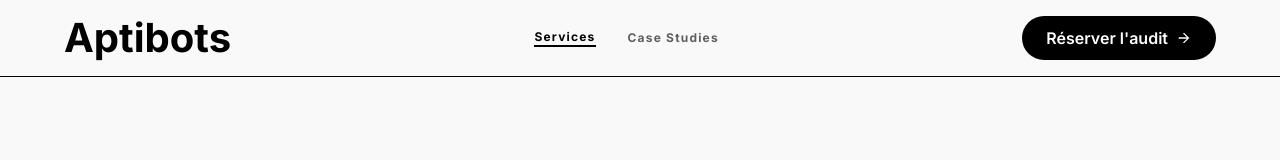
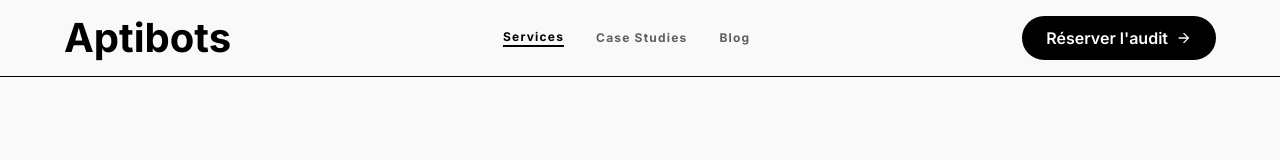
Before and after one commit to armandhespel-coder/aptibots-site, a website: page public/services.html in a window 1280 px wide. Shown: the top 160 px of the page. Drawn offline with nearby package versions, Linux system fonts and the light colour scheme; files that its build step writes are made by us from their sources.

Commit message:
Add Blog link to nav on all pages

```diff
--- a/public/case-studies.html
+++ b/public/case-studies.html
@@ -65,6 +65,7 @@
 <div class="hidden md:flex gap-8 items-center">
 <a class="text-secondary dark:text-on-secondary-container hover:opacity-70 transition-opacity font-label-caps text-label-caps" href="/services">Services</a>
 <a class="text-primary dark:text-on-background font-bold border-b-2 border-primary hover:opacity-70 transition-opacity font-label-caps text-label-caps" href="/case-studies">Case Studies</a>
+<a class="text-secondary dark:text-on-secondary-container hover:opacity-70 transition-opacity font-label-caps text-label-caps" href="/blog">Blog</a>
 </div>
 <div class="hidden md:block">
 <a class="bg-primary text-on-primary px-6 py-3 rounded-full font-button-text text-button-text flex items-center gap-2 hover:bg-surface-tint hover:scale-[1.02] active:scale-[0.98] transition-all duration-300" href="/contact">
@@ -81,6 +82,7 @@
 <a class="font-label-caps text-label-caps text-secondary border-b border-primary/20 pb-4" href="/services">Services</a>
 <a class="font-label-caps text-label-caps text-secondary border-b border-primary/20 pb-4" href="/propos">À Propos</a>
 <a class="font-label-caps text-label-caps text-primary border-b border-primary/20 pb-4" href="/case-studies">Case Studies</a>
+<a class="font-label-caps text-label-caps text-secondary border-b border-primary/20 pb-4" href="/blog">Blog</a>
 <a class="bg-primary text-on-primary font-button-text text-button-text rounded-full px-6 py-4 flex items-center justify-center gap-2 mt-4" href="/contact">
                 Réserver l'audit
                 <svg class="material-symbols-outlined" fill="currentColor" viewBox="0 -960 960 960" xmlns="http://www.w3.org/2000/svg"><path d="M647-440H160v-80h487L423-744l57-56 320 320-320 320-57-56 224-224Z"/></svg>
--- a/public/confidentialite.html
+++ b/public/confidentialite.html
@@ -45,6 +45,7 @@
 <div class="hidden md:flex gap-gutter items-center">
 <a class="font-label-caps text-label-caps text-secondary hover:opacity-70 transition-opacity" href="/services">Services</a>
 <a class="font-label-caps text-label-caps text-secondary hover:opacity-70 transition-opacity" href="/case-studies">Case Studies</a>
+<a class="font-label-caps text-label-caps text-secondary hover:opacity-70 transition-opacity" href="/blog">Blog</a>
 </div>
 <a class="hidden md:flex bg-primary text-on-primary font-button-text text-button-text rounded-full px-6 py-3 items-center gap-2" href="/contact">
             Réserver l'audit
@@ -59,6 +60,7 @@
 <a class="font-label-caps text-label-caps text-secondary border-b border-primary/20 pb-4" href="/services">Services</a>
 <a class="font-label-caps text-label-caps text-secondary border-b border-primary/20 pb-4" href="/propos">À Propos</a>
 <a class="font-label-caps text-label-caps text-secondary border-b border-primary/20 pb-4" href="/case-studies">Case Studies</a>
+<a class="font-label-caps text-label-caps text-secondary border-b border-primary/20 pb-4" href="/blog">Blog</a>
 <a class="bg-primary text-on-primary font-button-text text-button-text rounded-full px-6 py-4 flex items-center justify-center gap-2 mt-4" href="/contact">
                 Réserver l'audit
                 <svg class="material-symbols-outlined" fill="currentColor" viewBox="0 -960 960 960" xmlns="http://www.w3.org/2000/svg"><path d="M647-440H160v-80h487L423-744l57-56 320 320-320 320-57-56 224-224Z"/></svg>
--- a/public/contact.html
+++ b/public/contact.html
@@ -61,6 +61,7 @@
 <nav class="hidden md:flex gap-8 items-center">
 <a class="font-label-caps text-label-caps text-secondary hover:opacity-70 transition-opacity" href="/services">Services</a>
 <a class="font-label-caps text-label-caps text-secondary hover:opacity-70 transition-opacity" href="/case-studies">Case Studies</a>
+<a class="font-label-caps text-label-caps text-secondary hover:opacity-70 transition-opacity" href="/blog">Blog</a>
 </nav>
 <!-- Primary Action as a minimalist pill button per brand guide -->
 <a class="hidden md:flex bg-primary text-on-primary rounded-full px-6 py-2 items-center gap-2 font-button-text text-button-text hover:bg-surface-tint transition-all duration-300 group" href="/contact">
@@ -75,6 +76,7 @@
 <a class="font-label-caps text-label-caps text-secondary border-b border-primary/20 pb-4" href="/services">Services</a>
 <a class="font-label-caps text-label-caps text-secondary border-b border-primary/20 pb-4" href="/propos">À Propos</a>
 <a class="font-label-caps text-label-caps text-secondary border-b border-primary/20 pb-4" href="/case-studies">Case Studies</a>
+<a class="font-label-caps text-label-caps text-secondary border-b border-primary/20 pb-4" href="/blog">Blog</a>
 <a class="bg-primary text-on-primary font-button-text text-button-text rounded-full px-6 py-4 flex items-center justify-center gap-2 mt-4" href="/contact">
                 Réserver l'audit
                 <svg class="material-symbols-outlined" fill="currentColor" viewBox="0 -960 960 960" xmlns="http://www.w3.org/2000/svg"><path d="M647-440H160v-80h487L423-744l57-56 320 320-320 320-57-56 224-224Z"/></svg>
--- a/public/index.html
+++ b/public/index.html
@@ -81,6 +81,7 @@
 <div class="hidden md:flex gap-gutter items-center">
 <a class="font-label-caps text-label-caps text-secondary dark:text-on-secondary-container hover:opacity-70 transition-opacity" href="/services">Services</a>
 <a class="font-label-caps text-label-caps text-secondary dark:text-on-secondary-container hover:opacity-70 transition-opacity" href="/case-studies">Case Studies</a>
+<a class="font-label-caps text-label-caps text-secondary dark:text-on-secondary-container hover:opacity-70 transition-opacity" href="/blog">Blog</a>
 </div>
 <a class="hidden md:flex bg-primary text-on-primary font-button-text text-button-text rounded-full px-6 py-3 items-center gap-2 hover-cta-effect duration-150" href="/contact">
             Réserver l'audit
@@ -95,6 +96,7 @@
 <a class="font-label-caps text-label-caps text-secondary border-b border-primary/20 pb-4" href="/services">Services</a>
 <a class="font-label-caps text-label-caps text-secondary border-b border-primary/20 pb-4" href="/propos">À Propos</a>
 <a class="font-label-caps text-label-caps text-secondary border-b border-primary/20 pb-4" href="/case-studies">Case Studies</a>
+<a class="font-label-caps text-label-caps text-secondary border-b border-primary/20 pb-4" href="/blog">Blog</a>
 <a class="bg-primary text-on-primary font-button-text text-button-text rounded-full px-6 py-4 flex items-center justify-center gap-2 mt-4" href="/contact">
                 Réserver l'audit
                 <svg class="material-symbols-outlined" fill="currentColor" viewBox="0 -960 960 960" xmlns="http://www.w3.org/2000/svg"><path d="M647-440H160v-80h487L423-744l57-56 320 320-320 320-57-56 224-224Z"/></svg>
--- a/public/mentions-legales.html
+++ b/public/mentions-legales.html
@@ -45,6 +45,7 @@
 <div class="hidden md:flex gap-gutter items-center">
 <a class="font-label-caps text-label-caps text-secondary hover:opacity-70 transition-opacity" href="/services">Services</a>
 <a class="font-label-caps text-label-caps text-secondary hover:opacity-70 transition-opacity" href="/case-studies">Case Studies</a>
+<a class="font-label-caps text-label-caps text-secondary hover:opacity-70 transition-opacity" href="/blog">Blog</a>
 </div>
 <a class="hidden md:flex bg-primary text-on-primary font-button-text text-button-text rounded-full px-6 py-3 items-center gap-2" href="/contact">
             Réserver l'audit
@@ -59,6 +60,7 @@
 <a class="font-label-caps text-label-caps text-secondary border-b border-primary/20 pb-4" href="/services">Services</a>
 <a class="font-label-caps text-label-caps text-secondary border-b border-primary/20 pb-4" href="/propos">À Propos</a>
 <a class="font-label-caps text-label-caps text-secondary border-b border-primary/20 pb-4" href="/case-studies">Case Studies</a>
+<a class="font-label-caps text-label-caps text-secondary border-b border-primary/20 pb-4" href="/blog">Blog</a>
 <a class="bg-primary text-on-primary font-button-text text-button-text rounded-full px-6 py-4 flex items-center justify-center gap-2 mt-4" href="/contact">
                 Réserver l'audit
                 <svg class="material-symbols-outlined" fill="currentColor" viewBox="0 -960 960 960" xmlns="http://www.w3.org/2000/svg"><path d="M647-440H160v-80h487L423-744l57-56 320 320-320 320-57-56 224-224Z"/></svg>
--- a/public/propos.html
+++ b/public/propos.html
@@ -82,6 +82,7 @@
 <div class="hidden md:flex items-center gap-12">
 <a class="font-label-caps text-label-caps text-secondary hover:opacity-70 transition-opacity" href="/services">Services</a>
 <a class="font-label-caps text-label-caps text-secondary hover:opacity-70 transition-opacity" href="/case-studies">Case Studies</a>
+<a class="font-label-caps text-label-caps text-secondary hover:opacity-70 transition-opacity" href="/blog">Blog</a>
 </div>
 <div class="hidden md:block">
 <a class="bg-primary text-on-primary font-button-text text-button-text px-6 py-3 rounded-full flex items-center gap-2 hover:bg-surface-tint btn-transition" href="/contact">
@@ -99,6 +100,7 @@
 <a class="font-label-caps text-label-caps text-secondary border-b border-primary/20 pb-4" href="/services">Services</a>
 <a class="font-label-caps text-label-caps text-primary border-b border-primary/20 pb-4" href="/propos">À Propos</a>
 <a class="font-label-caps text-label-caps text-secondary border-b border-primary/20 pb-4" href="/case-studies">Case Studies</a>
+<a class="font-label-caps text-label-caps text-secondary border-b border-primary/20 pb-4" href="/blog">Blog</a>
 <a class="bg-primary text-on-primary font-button-text text-button-text rounded-full px-6 py-4 flex items-center justify-center gap-2 mt-4" href="/contact">
                 Réserver l'audit
                 <svg class="material-symbols-outlined" fill="currentColor" viewBox="0 -960 960 960" xmlns="http://www.w3.org/2000/svg"><path d="M647-440H160v-80h487L423-744l57-56 320 320-320 320-57-56 224-224Z"/></svg>
--- a/public/services.html
+++ b/public/services.html
@@ -82,6 +82,9 @@
 <a class="text-secondary hover:opacity-70 transition-opacity duration-300 font-label-caps text-label-caps" href="/case-studies">
                 Case Studies
             </a>
+<a class="text-secondary hover:opacity-70 transition-opacity duration-300 font-label-caps text-label-caps" href="/blog">
+                Blog
+            </a>
 </div>
 <a class="hidden md:flex bg-primary text-on-primary rounded-full px-6 py-3 font-button-text text-button-text hover:bg-secondary transition-all duration-300 items-center gap-2 active:scale-95" href="/contact">
             Réserver l'audit
@@ -96,6 +99,7 @@
 <a class="font-label-caps text-label-caps text-primary border-b border-primary/20 pb-4" href="/services">Services</a>
 <a class="font-label-caps text-label-caps text-secondary border-b border-primary/20 pb-4" href="/propos">À Propos</a>
 <a class="font-label-caps text-label-caps text-secondary border-b border-primary/20 pb-4" href="/case-studies">Case Studies</a>
+<a class="font-label-caps text-label-caps text-secondary border-b border-primary/20 pb-4" href="/blog">Blog</a>
 <a class="bg-primary text-on-primary font-button-text text-button-text rounded-full px-6 py-4 flex items-center justify-center gap-2 mt-4" href="/contact">
                 Réserver l'audit
                 <svg class="material-symbols-outlined" fill="currentColor" viewBox="0 -960 960 960" xmlns="http://www.w3.org/2000/svg"><path d="M647-440H160v-80h487L423-744l57-56 320 320-320 320-57-56 224-224Z"/></svg>
```
